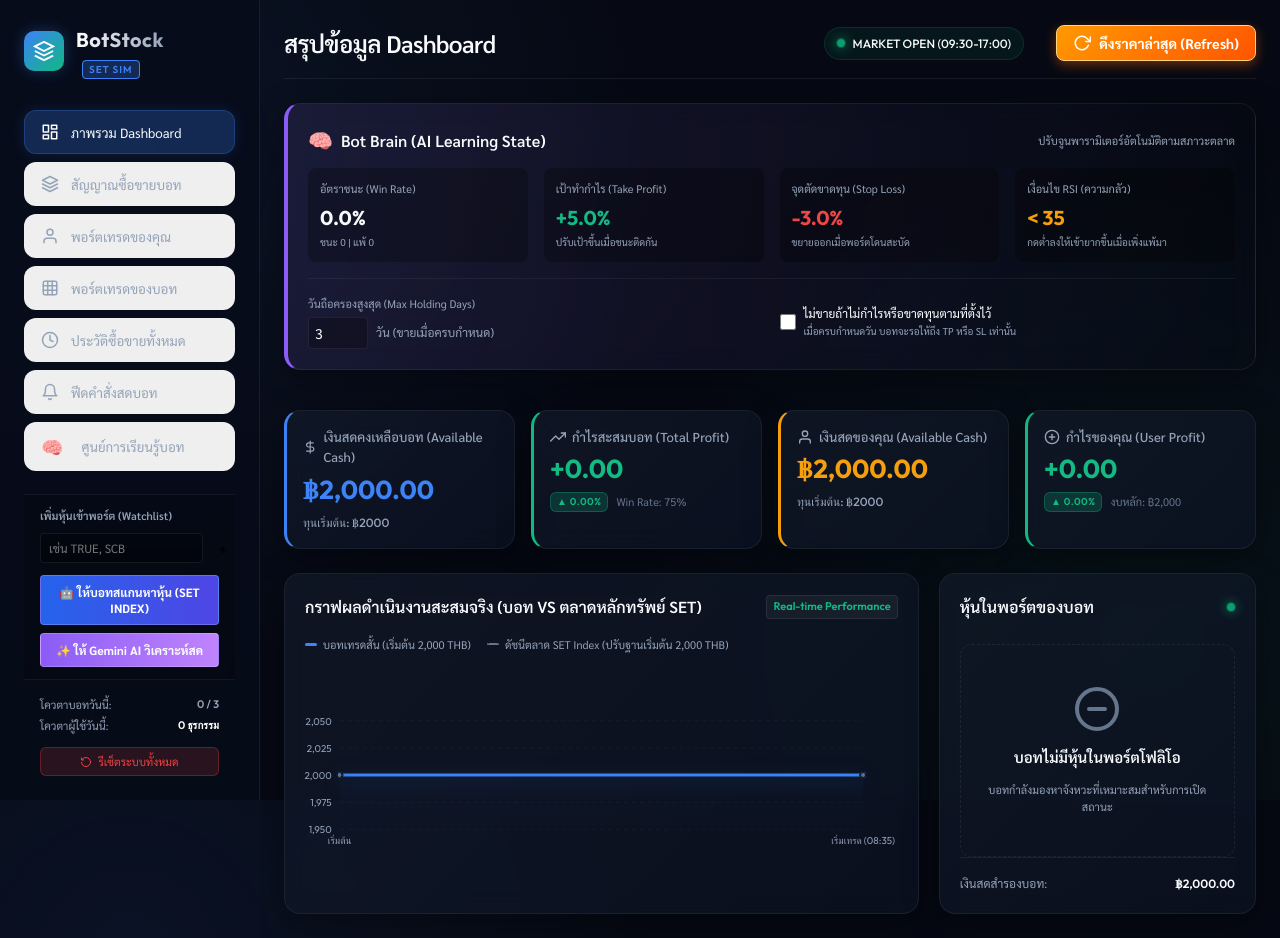
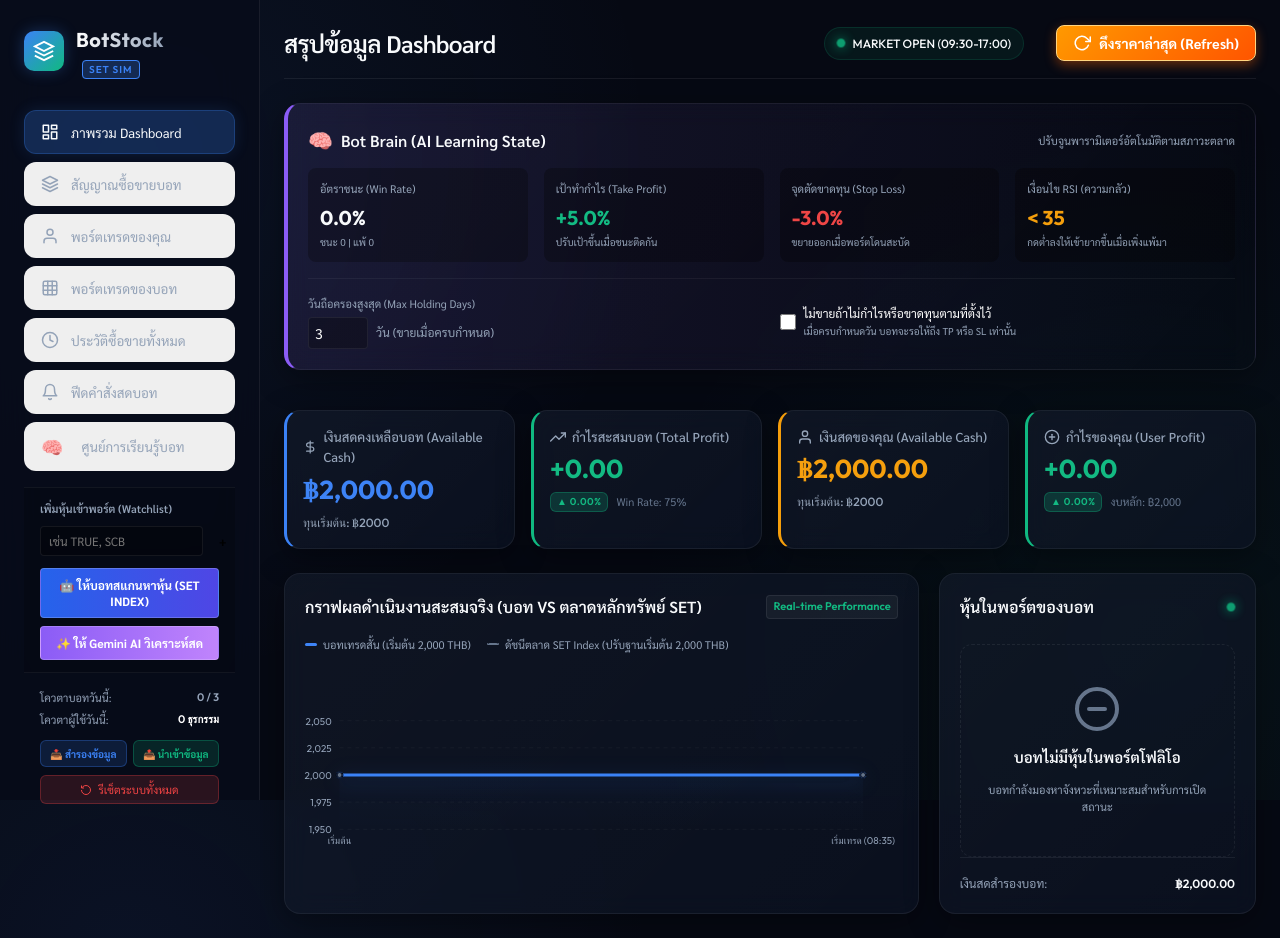
Before and after one commit to darthtrowa/BotStock, a React (Vite) app: page / in a window 1280 px wide. Built offline with nearby package versions, Linux system fonts and the light colour scheme.

Commit message:
feat: add built-in Backup and Restore UI buttons in sidebar for easy data migration

```diff
--- a/src/App.tsx
+++ b/src/App.tsx
@@ -1120,6 +1120,71 @@ export default function App() {
     addToast('เคลียร์ประวัติแล้ว', 'ลบประวัติคำสั่งบอทเรียบร้อย', 'warning');
   };
 
+  const handleExportData = () => {
+    const keys = [
+      'botstock_stocks',
+      'botstock_bot_portfolio',
+      'botstock_user_portfolio',
+      'botstock_signals',
+      'botstock_transactions',
+      'botstock_alert_logs',
+      'botstock_learning_logs',
+      'botstock_brain',
+      'botstock_brain_backfilled_v2'
+    ];
+    const data: Record<string, string> = {};
+    keys.forEach(k => {
+      const val = localStorage.getItem(k);
+      if (val !== null) data[k] = val;
+    });
+
+    const jsonStr = JSON.stringify(data);
+    const blob = new Blob([jsonStr], { type: 'application/json' });
+    const url = URL.createObjectURL(blob);
+    const link = document.createElement('a');
+    link.href = url;
+    link.download = `botstock_backup_${new Date().toISOString().split('T')[0]}.json`;
+    document.body.appendChild(link);
+    link.click();
+    document.body.removeChild(link);
+    URL.revokeObjectURL(url);
+    addToast('สำรองข้อมูลสำเร็จ', 'ดาวน์โหลดไฟล์สำรองข้อมูลเรียบร้อยแล้ว', 'buy');
+  };
+
+  const handleImportData = () => {
+    const input = document.createElement('input');
+    input.type = 'file';
+    input.accept = '.json';
+    input.onchange = (event) => {
+      const file = (event.target as HTMLInputElement).files?.[0];
+      if (!file) return;
+      const reader = new FileReader();
+      reader.onload = (e) => {
+        try {
+          const jsonStr = e.target?.result as string;
+          const data = JSON.parse(jsonStr);
+
+          const hasKeys = Object.keys(data).some(k => k.startsWith('botstock_'));
+          if (!hasKeys) {
+            alert('ไฟล์ข้อมูลสำรองไม่ถูกต้อง');
+            return;
+          }
+
+          Object.keys(data).forEach(k => {
+            localStorage.setItem(k, data[k]);
+          });
+
+          alert('นำเข้าข้อมูลเสร็จสมบูรณ์ ระบบจะทำการรีโหลดเพื่อแสดงผล');
+          window.location.reload();
+        } catch (err) {
+          alert('การนำเข้าข้อมูลล้มเหลว: รูปแบบไฟล์ไม่ถูกต้อง');
+        }
+      };
+      reader.readAsText(file);
+    };
+    input.click();
+  };
+
   const handleHardReset = () => {
     if (window.confirm('คุณต้องการรีเซ็ตระบบทั้งหมด ล้างประวัติ และกลับไปเริ่มต้นที่เงินสด 2,000 บาทหรือไม่?')) {
       localStorage.clear();
@@ -1260,9 +1325,24 @@ export default function App() {
             <span>โควตาผู้ใช้วันนี้:</span>
             <span className="font-number" style={{ color: '#fff', fontWeight: 600 }}>{userPortfolio.tradesToday} ธุรกรรม</span>
           </div>
+          <div style={{ display: 'grid', gridTemplateColumns: '1fr 1fr', gap: '6px', marginTop: '12px' }}>
+            <button
+              onClick={handleExportData}
+              style={{ padding: '6px', background: 'rgba(59, 130, 246, 0.15)', border: '1px solid rgba(59, 130, 246, 0.3)', borderRadius: '6px', color: '#3b82f6', cursor: 'pointer', fontSize: '10px', display: 'flex', alignItems: 'center', justifyContent: 'center', gap: '4px', fontWeight: 'bold' }}
+            >
+              📥 สำรองข้อมูล
+            </button>
+            <button
+              onClick={handleImportData}
+              style={{ padding: '6px', background: 'rgba(16, 185, 129, 0.15)', border: '1px solid rgba(16, 185, 129, 0.3)', borderRadius: '6px', color: '#10b981', cursor: 'pointer', fontSize: '10px', display: 'flex', alignItems: 'center', justifyContent: 'center', gap: '4px', fontWeight: 'bold' }}
+            >
+              📤 นำเข้าข้อมูล
+            </button>
+          </div>
+
           <button
             onClick={handleHardReset}
-            style={{ marginTop: '12px', width: '100%', padding: '6px', background: 'rgba(239, 68, 68, 0.15)', border: '1px solid rgba(239, 68, 68, 0.3)', borderRadius: '6px', color: 'var(--danger)', cursor: 'pointer', fontSize: '11px', display: 'flex', alignItems: 'center', justifyContent: 'center', gap: '6px' }}
+            style={{ marginTop: '8px', width: '100%', padding: '6px', background: 'rgba(239, 68, 68, 0.15)', border: '1px solid rgba(239, 68, 68, 0.3)', borderRadius: '6px', color: 'var(--danger)', cursor: 'pointer', fontSize: '11px', display: 'flex', alignItems: 'center', justifyContent: 'center', gap: '6px' }}
           >
             <svg viewBox="0 0 24 24" width="12" height="12" stroke="currentColor" strokeWidth="2" fill="none">
               <path d="M3 12a9 9 0 1 0 9-9 9.75 9.75 0 0 0-6.74 2.74L3 8" />
```
